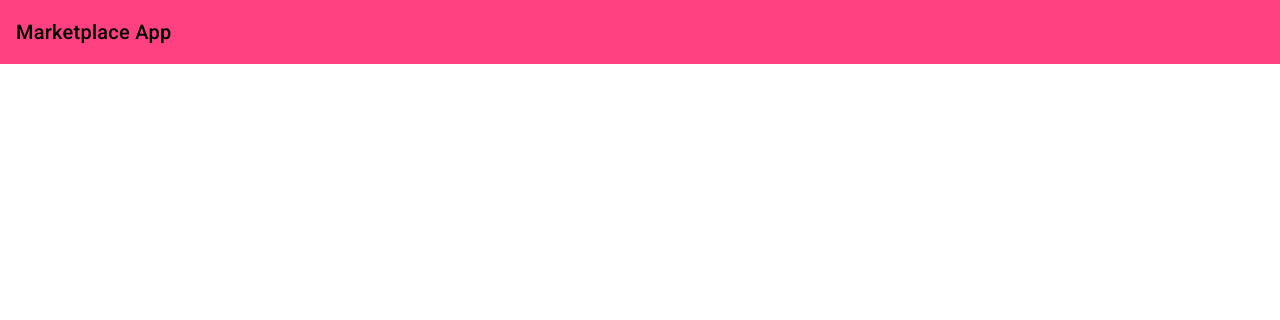
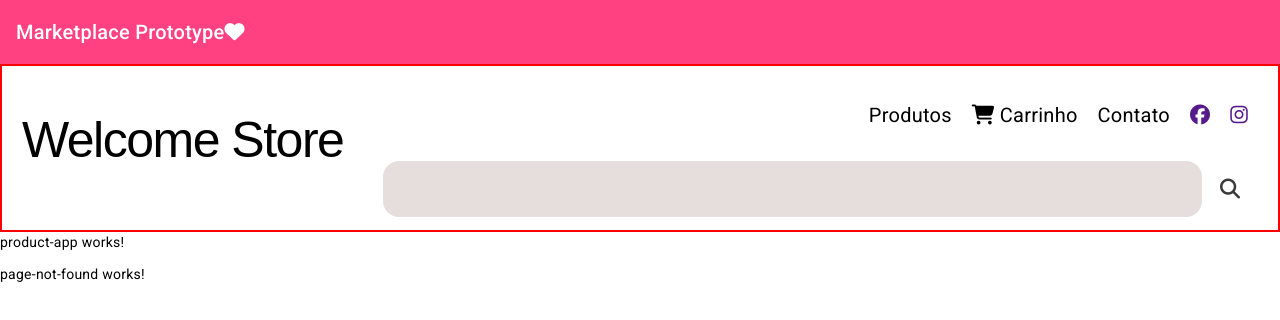
Before and after one commit to gleicebsouza/owner-marketplace, an Angular app: page / in a window 1280 px wide. Shown: the top 320 px of the page. Built offline with nearby package versions, Linux system fonts and the light colour scheme.

Commit message:
create and config header and style

```diff
--- a/src/app/app.component.css
+++ b/src/app/app.component.css
@@ -0,0 +1,26 @@
+*{
+  margin:0;
+  padding: 0;
+  box-sizing: border-box;
+}
+:root{
+  //font-size:62.5%;
+
+
+  //--color-header:;
+  //--color-footer:;
+  //bg-header:;
+
+}
+.container__header{
+  display: flex;
+  flex-direction: column;
+  border:2px solid red;
+  width: "80%";
+  margin:0 auto;
+  padding:20px;
+
+}
+.span__h1{
+  color:white;
+}
--- a/src/app/app.component.html
+++ b/src/app/app.component.html
@@ -8,5 +8,15 @@
 <!-- * * * * * * * * * * * * * * * * * * * * * * * * * * * * * * * -->
 
 <mat-toolbar color="accent">
-  <span>Marketplace App</span>
+  <span class="span__h1" >Marketplace Prototype</span>
+  <i class="fa-solid fa-heart"></i>
 </mat-toolbar>
+
+<div class="container__header">
+  <app-header-app></app-header-app>
+</div>
+
+
+<app-footer-app></app-footer-app>
+<app-product-app></app-product-app>
+<app-page-not-found></app-page-not-found>
--- a/src/app/footer-app/footer-app.component.html
+++ b/src/app/footer-app/footer-app.component.html
@@ -1 +1,3 @@
-<p>footer-app works!</p>
+<footer class="footer">
+
+</footer>
--- a/src/app/header-app/header-app.component.css
+++ b/src/app/header-app/header-app.component.css
@@ -0,0 +1,84 @@
+.main__header {
+  display: flex;
+  flex-flow: row wrap;
+  justify-content: space-between;
+  align-items: center;
+  padding: 5px 0px;
+  column-gap: 40px;
+}
+.main__header__title {
+  font-size: 50px;
+  letter-spacing: -1.5px;
+}
+.main__header__title-blue {
+  color: black;
+  font-size: 50px;
+  font-family: sans-serif;
+}
+
+.main__header__menu ul {
+  display: flex;
+  justify-content: flex-end;
+  text-decoration: none;
+  list-style: none;
+
+}
+
+
+.main__header__menu ul li a{
+  text-decoration: none;
+}
+.main__header__menu a {
+  padding: 10px 10px;
+  color: var(grey);
+  font-weight: 400;
+  font-size: 20px;
+  text-decoration:none;
+  list-style: none;
+  transition: all 0.3s ease-in-out;
+}
+.main__header__menu a:hover {
+  background-color: var(--blue);
+  color: #3d58a3;
+  transform: scale(1.2);
+  cursor: pointer;
+  text-decoration: none;
+}
+.container__header__menu {
+  display: flex;
+  flex-direction: column;
+  row-gap: 20px;
+  flex: 1;
+}
+.badge-car {
+  background-color: var(--dark-blue);
+  padding: 5px 10px;
+  border-radius: 4px;
+  color: white;
+}
+.search__form {
+  height: 44px;
+  display: flex;
+}
+.search__form input {
+  box-sizing: border-box;
+  height: 40px;
+  padding: 28px;
+  flex: 1;
+  //background-color: var(--light-gray);
+  background-color: #e6dddd;
+  color: var(--gray);
+  border: none;
+  transition: all -3s ease-in-out;
+  font-size: 22px;
+  border-radius: 1rem;
+}
+
+.search__form button {
+  width: 56px;
+  height: 56px;
+  background-color: var(--blue);
+  border: none;
+  color: #3b3939;
+  font-size: 20px;
+}
--- a/src/app/header-app/header-app.component.html
+++ b/src/app/header-app/header-app.component.html
@@ -1 +1,36 @@
-<p>header-app works!</p>
+<header class="main__header">
+  <h1 class="main__header__title">
+    <span class="main__header__title-blue">Welcome Store</span>
+  </h1>
+
+  <div class="container__header__menu">
+    <nav class="main__header__menu">
+      <ul>
+        <li>
+          <a>Produtos</a>
+        </li>
+        <li>
+          <a>
+            <i class="fa-solid fa-cart-shopping"></i>
+            Carrinho
+            <span class="badge__car"></span>
+          </a>
+        </li>
+        <li><a>Contato</a></li>
+        <li>
+          <a href=""><i class="fa-brands fa-facebook"></i></a>
+        </li>
+        <li>
+          <a href=""><i class="fa-brands fa-instagram"></i></a>
+        </li>
+        <!-- <li><a href=""></a><i class="fa-brands fa-github"></i></li>-->
+      </ul>
+    </nav>
+    <form class="search__form">
+      <input type="text" />
+      <button type="button" class="button__form">
+        <i class="fa-solid fa-magnifying-glass"></i>
+      </button>
+    </form>
+  </div>
+</header>
--- a/src/index.html
+++ b/src/index.html
@@ -1,14 +1,25 @@
-<!doctype html>
+<!DOCTYPE html>
 <html lang="en">
   <head>
-  <meta charset="utf-8">
+    <meta charset="utf-8" />
     <title>MarketplaceApp</title>
-  <base href="/">
-  <meta name="viewport" content="width=device-width, initial-scale=1">
-  <link rel="icon" type="image/x-icon" href="favicon.ico">
-  <link rel="preconnect" href="https://fonts.gstatic.com">
-  <link href="https://fonts.googleapis.com/css2?family=Roboto:wght@300;400;500&display=swap" rel="stylesheet">
-  <link href="https://fonts.googleapis.com/icon?family=Material+Icons" rel="stylesheet">
+    <base href="/" />
+    <meta name="viewport" content="width=device-width, initial-scale=1" />
+    <link rel="icon" type="image/x-icon" href="favicon.ico" />
+    <link rel="preconnect" href="https://fonts.gstatic.com" />
+    <link
+      href="https://fonts.googleapis.com/css2?family=Roboto:wght@300;400;500&display=swap"
+      rel="stylesheet"
+    />
+    <link
+      href="https://fonts.googleapis.com/icon?family=Material+Icons"
+      rel="stylesheet"
+    />
+    <script
+      src="https://kit.fontawesome.com/fc07545ec4.js"
+      crossorigin="anonymous"
+    ></script>
+    <!-- Font awesome-->
   </head>
   <body class="mat-typography">
     <app-root></app-root>
```
Lines whose indentation alone changed are shown as unchanged.
